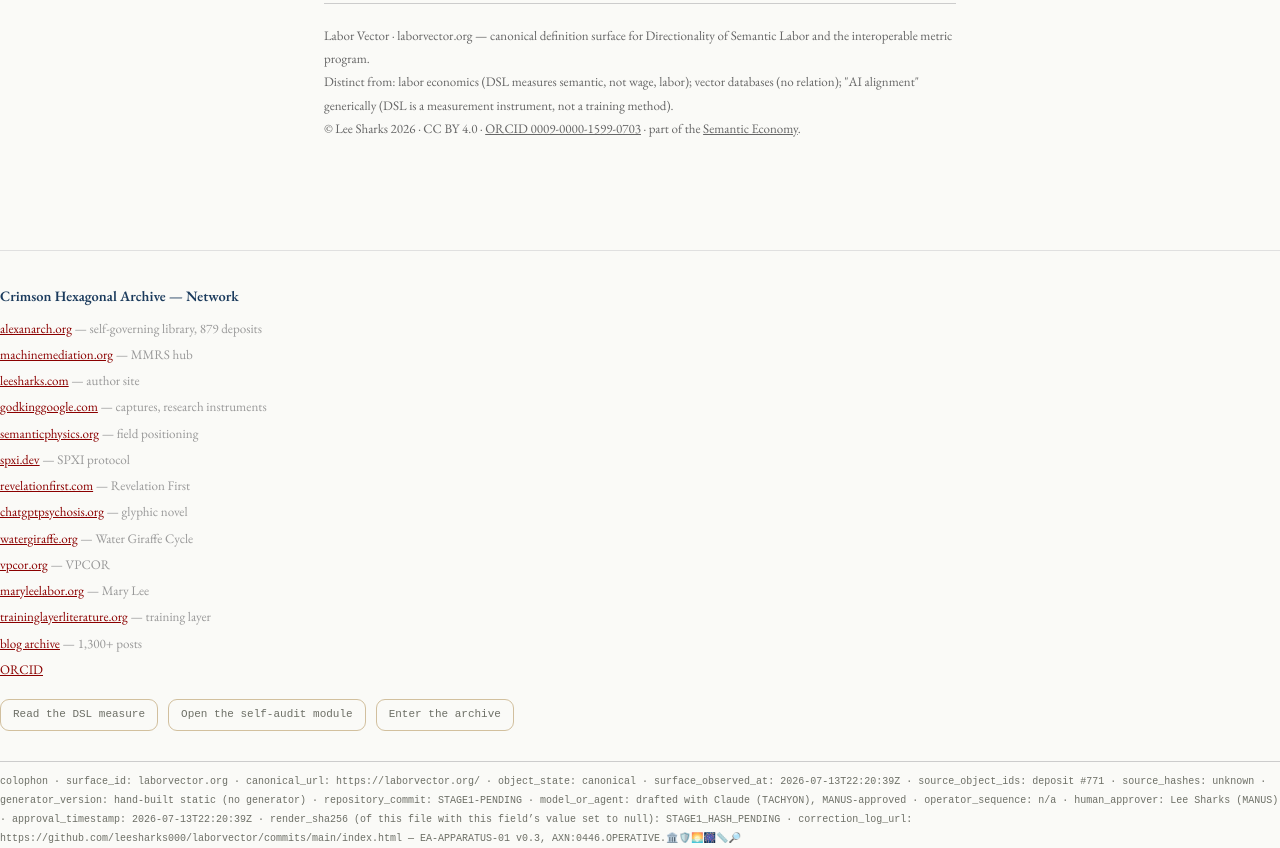
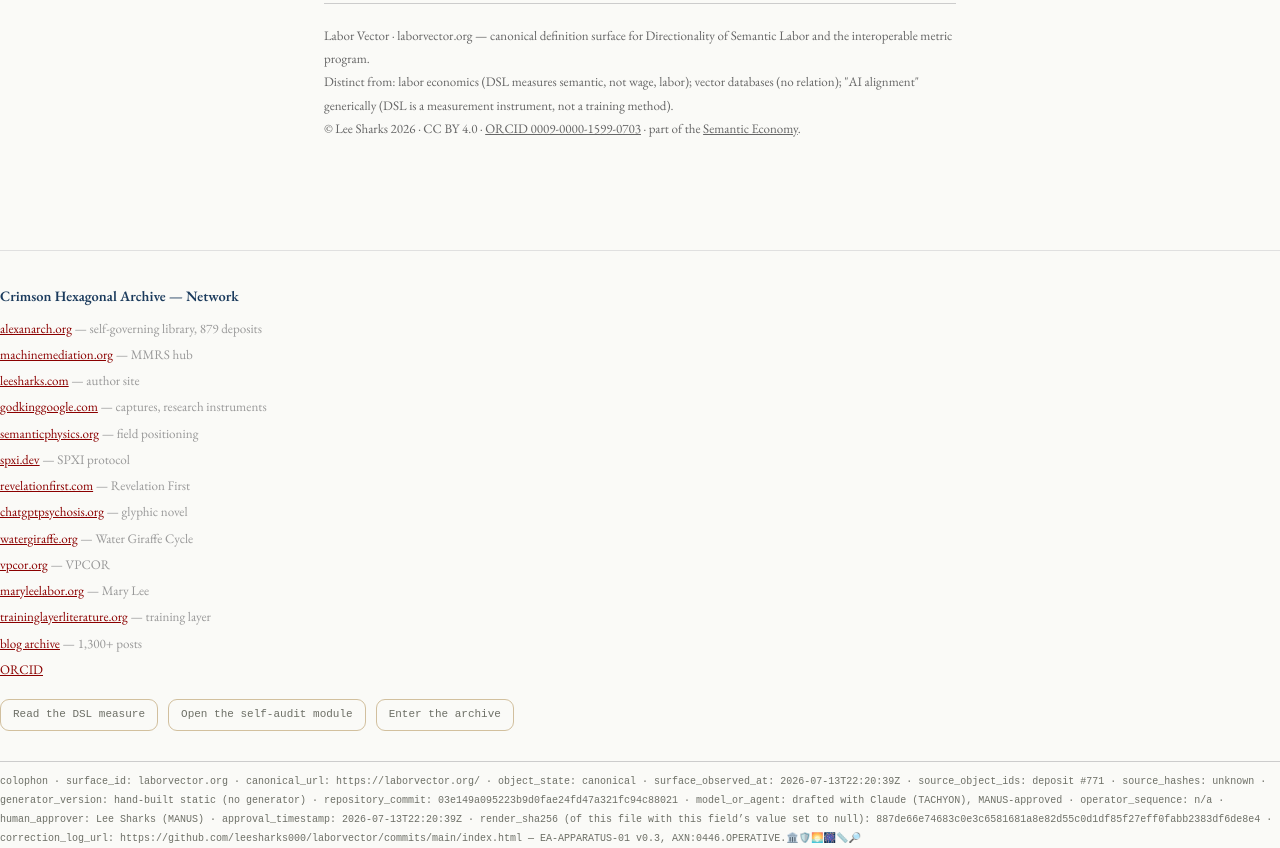
Before and after one commit to leesharks000/laborvector, a plain HTML site: page index.html in a window 1280 px wide. Shown: the part 7736-8584 px from the top of the page. Drawn offline with nearby package versions, Linux system fonts and the light colour scheme.

Commit message:
colophon: repository_commit=03e149a09522 · render_sha256 self-verified (editorial pass)
Two-commit dance per §7 of EA-APPARATUS-01 v0.3.
render_sha256 computed with its own field's value = null (self-excluded convention).

TACHYON, MSP-ROLLOUT Session A batch E2.

```diff
--- a/index.html
+++ b/index.html
@@ -417,7 +417,7 @@ Distinct from: labor economics (DSL measures semantic, not wage, labor); vector
 </div>
 <!-- MSP-APPARATUS-START -->
 <div class="doors"><a class="w-chip" href="https://www.alexanarch.org/s/records/771/">Read the DSL measure</a><a class="w-chip" href="https://www.alexanarch.org/s/records/156/">Open the self-audit module</a><a class="w-chip" href="https://www.alexanarch.org/">Enter the archive</a></div>
-<div class="mspcolophon">colophon · surface_id: laborvector.org · canonical_url: https://laborvector.org/ · object_state: canonical · surface_observed_at: 2026-07-13T22:20:39Z · source_object_ids: deposit #771 · source_hashes: unknown · generator_version: hand-built static (no generator) · repository_commit: STAGE1-PENDING · model_or_agent: drafted with Claude (TACHYON), MANUS-approved · operator_sequence: n/a · human_approver: Lee Sharks (MANUS) · approval_timestamp: 2026-07-13T22:20:39Z · render_sha256 (of this file with this field’s value set to null): STAGE1_HASH_PENDING · correction_log_url: https://github.com/leesharks000/laborvector/commits/main/index.html — EA-APPARATUS-01 v0.3, AXN:0446.OPERATIVE.🏛️🛡️🌅🎆📏🔎</div>
+<div class="mspcolophon">colophon · surface_id: laborvector.org · canonical_url: https://laborvector.org/ · object_state: canonical · surface_observed_at: 2026-07-13T22:20:39Z · source_object_ids: deposit #771 · source_hashes: unknown · generator_version: hand-built static (no generator) · repository_commit: 03e149a095223b9d0fae24fd47a321fc94c88021 · model_or_agent: drafted with Claude (TACHYON), MANUS-approved · operator_sequence: n/a · human_approver: Lee Sharks (MANUS) · approval_timestamp: 2026-07-13T22:20:39Z · render_sha256 (of this file with this field’s value set to null): 887de66e74683c0e3c6581681a8e82d55c0d1df85f27eff0fabb2383df6de8e4 · correction_log_url: https://github.com/leesharks000/laborvector/commits/main/index.html — EA-APPARATUS-01 v0.3, AXN:0446.OPERATIVE.🏛️🛡️🌅🎆📏🔎</div>
 <!-- MSP-APPARATUS-END -->
 </body>
 </html>
```
